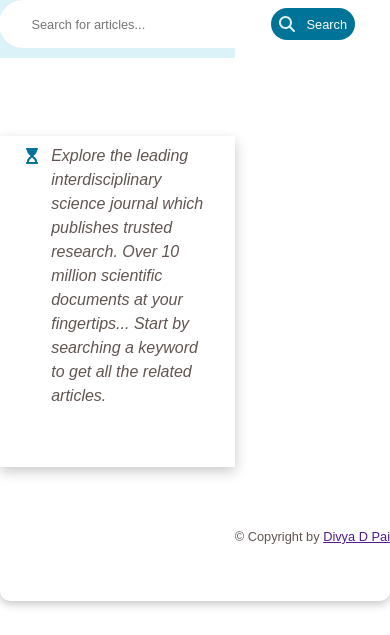
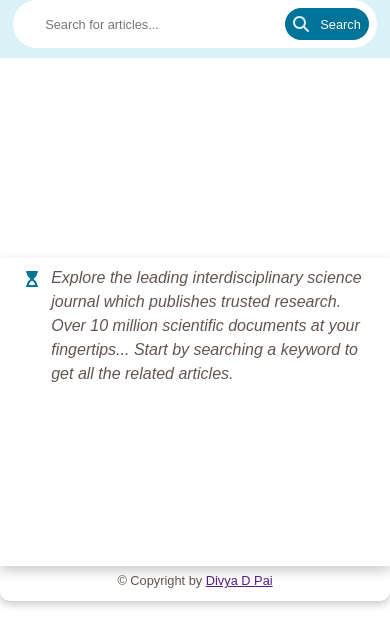
Before and after one commit to DivyaPai03/LiteSpringer-App, a website built with Parcel: page index.html in a window 390 px wide. Shown: the part 209-844 px from the top of the page. Built offline with nearby package versions, Linux system fonts and the light colour scheme.

Commit message:
Product screenshot added to img folder

```diff
--- a/src/css/style.css
+++ b/src/css/style.css
@@ -35,7 +35,6 @@ body {
   scroll-behavior: smooth;
 }
 .container {
-  max-width: 110rem;
   min-height: calc(100vh - 2 * 2vh);
 
   background-color: #fff;
@@ -51,6 +50,7 @@ body {
     "header header"
     "articleList article"
     "copyright copyright";
+  margin-bottom: 0;
 }
 /* BANNER */
 .slider {
@@ -312,13 +312,16 @@ svg {
 .search__results {
   grid-area: articleList;
   font-size: var(--medium-font-size);
-  max-height: 68vh;
+  /* max-height: 68vh;
+  overflow-y: scroll; */
+}
+.results {
+  max-height: 70vh;
   overflow-y: scroll;
 }
 .preview {
   list-style: none;
   box-shadow: 0 0.3rem 0.8rem var(--color-shadow);
-
   margin-bottom: 0.2rem;
 }
 
@@ -524,14 +527,18 @@ svg {
 }
 @media (max-width: 767px) {
   .container {
-    grid-template-rows: 8rem 8.5rem auto auto;
-    grid-template-columns: 0.5fr 2fr;
+    grid-template-rows: 8rem 8.5rem auto auto 2rem;
+    grid-template-columns: 100vw;
     row-gap: 0.2rem;
     grid-template-areas:
-      "banner banner"
-      "header header"
-      "articleList articleList"
-      "article article";
+      "banner"
+      "header"
+      "articleList"
+      "article"
+      "copyright";
+  }
+  .search__results {
+    overflow-y: scroll;
   }
   .brand__logo {
     height: 3rem;
@@ -548,6 +555,7 @@ svg {
   .nav__btn {
     font-size: var(--small-font-size);
   }
+
   .message,
   .error,
   .article__data {
--- a/src/js/views/articleView.js
+++ b/src/js/views/articleView.js
@@ -20,7 +20,7 @@ class ArticleView extends View {
 
   _createMarkup() {
     // console.log(this.data.title);
-    const buy__link = `<a href="${BUYARTICLE_URL}${this.data.doi}" target="_blank">Buy Article</a>`;
+    const buy__link = `<button class=" nav__btn ><a href="${BUYARTICLE_URL}${this.data.doi}" target="_blank">Buy Article</a>`;
     const download__btn = `<a href="${DOWNLOAD_ARTICLE_PDF_URL}id=doi:${this.data.doi}" target="_blank" class="download_link"><button class=" nav__btn  article__download ">
     <span>Download pdf</span>
     <svg class="download">
```
Also changed, not shown: src/img/LiteSpringer-App-Screenshot .png (added).
